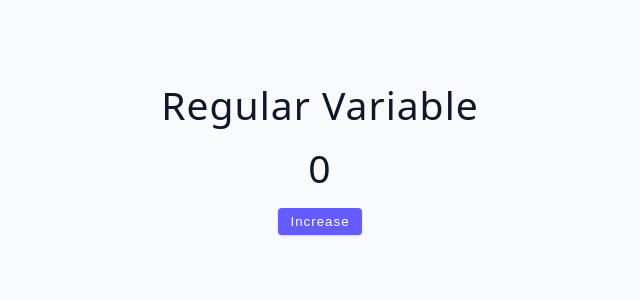
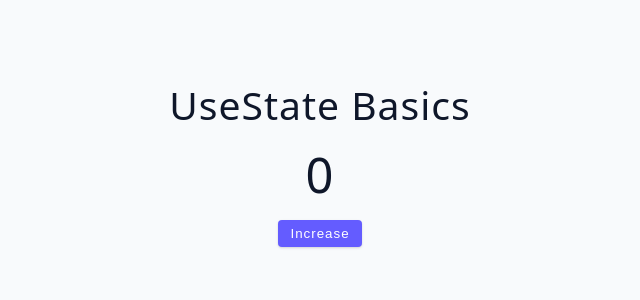
Before and after one commit to yorkyorkex/03-advanced-react, a React (Vite) app: page / in a window 1280 px wide. Shown: the top 300 px of the page, without its empty margins (320-960 px from the left). Built offline with nearby package versions, Linux system fonts and the light colour scheme.

Commit message:
Implement useState in UseStateBasics component for count management and button functionality

```diff
--- a/src/App.jsx
+++ b/src/App.jsx
@@ -1,4 +1,8 @@
-import Starter from './tutorial/01-useState/starter/01-error-example'
+/* import Starter from './tutorial/01-useState/starter/01-error-example' */
+import Starter from './tutorial/01-useState/starter/02-useState-basics'
+/* import Starter from './tutorial/01-useState/starter/03-useState-array'
+import Starter from './tutorial/01-useState/starter/04-useState-object' */
+
 import Final from './tutorial/07-useRef/final/01-useRef-basics'
 
 function App() {
--- a/src/tutorial/01-useState/starter/02-useState-basics.jsx
+++ b/src/tutorial/01-useState/starter/02-useState-basics.jsx
@@ -1,5 +1,21 @@
+import { useState } from 'react'
+
 const UseStateBasics = () => {
-  return <h2>useState basics</h2>;
-};
+  const [count, setCount] = useState(0)
+  console.log(count)
+  const handleClick = () => {
+    setCount(count + 1)
+  }
 
-export default UseStateBasics;
+  return (
+    <>
+      <h2>useState basics</h2>
+      <h1>{count}</h1>
+      <button type="button" className="btn" onClick={handleClick}>
+        increase
+      </button>
+    </>
+  )
+}
+
+export default UseStateBasics
```
